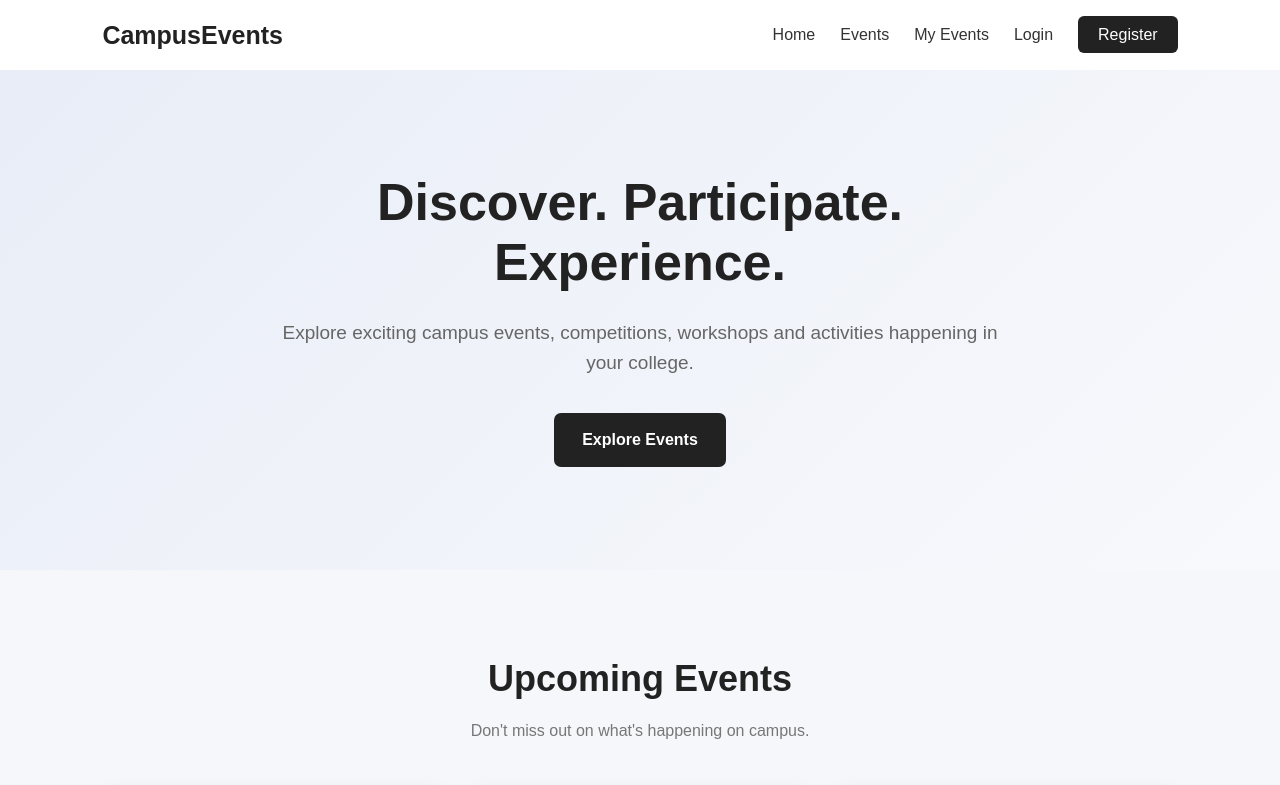
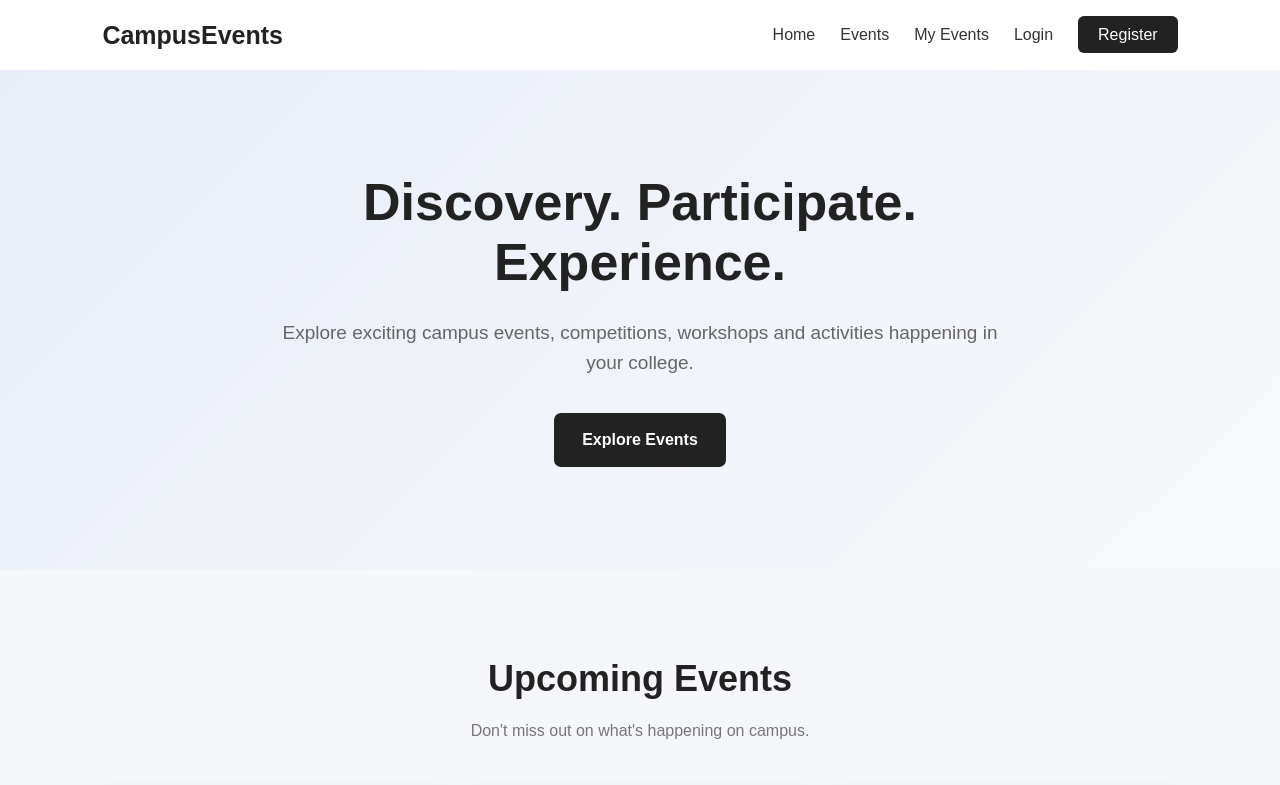
Before and after one commit to gsrestasricse2405u5-svg/Campus-Event-Management-System, a plain HTML site: page frontend/frontend/index.html in a window 1280 px wide. Shown: the top 785 px of the page. Drawn offline with Linux system fonts and the light colour scheme.

Commit message:
discovery

```diff
--- a/frontend/frontend/index.html
+++ b/frontend/frontend/index.html
@@ -31,7 +31,7 @@
 
         <div class="hero-content">
 
-            <h1>Discover. Participate. Experience.</h1>
+            <h1>Discovery. Participate. Experience.</h1>
 
             <p>
                 Explore exciting campus events, competitions,
```
